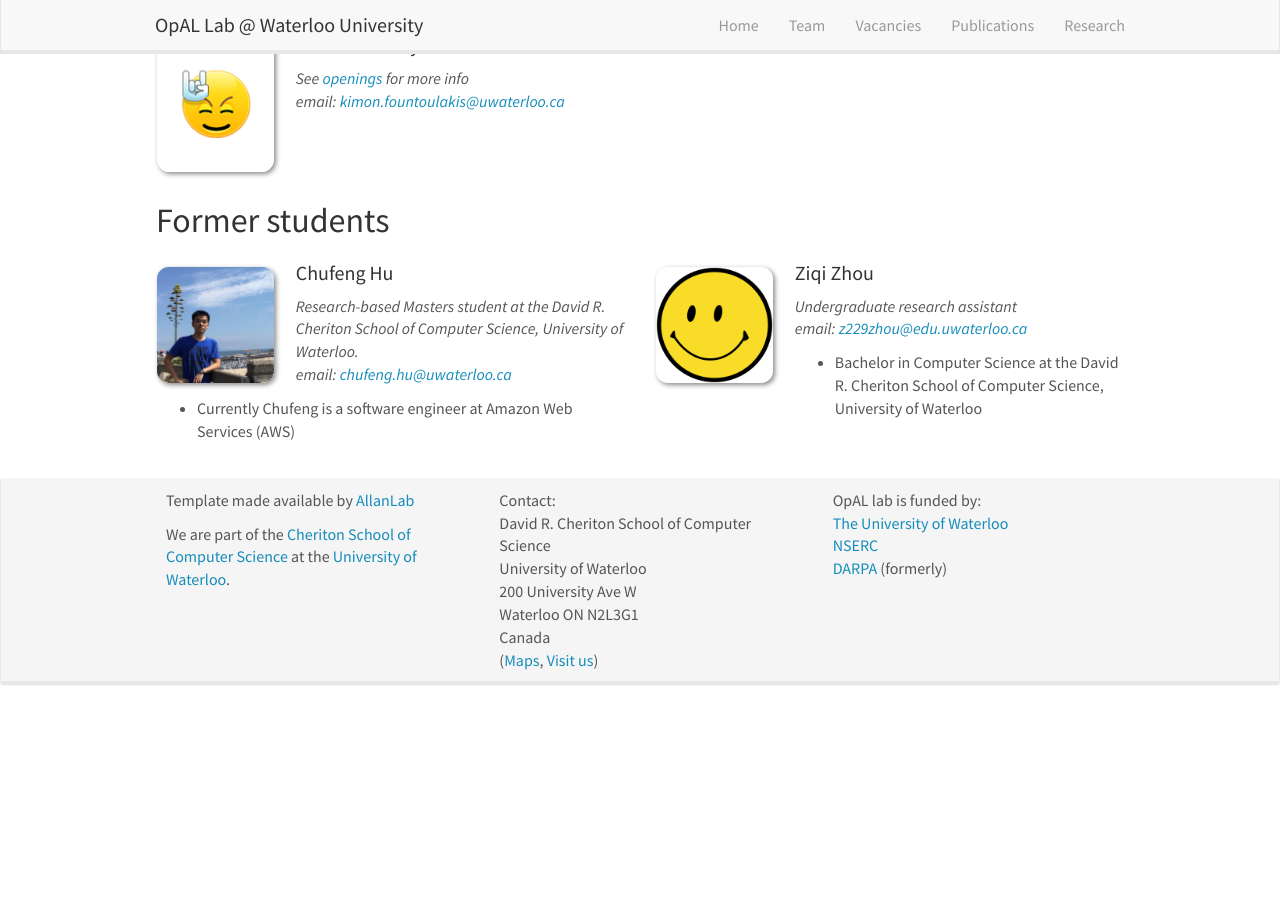
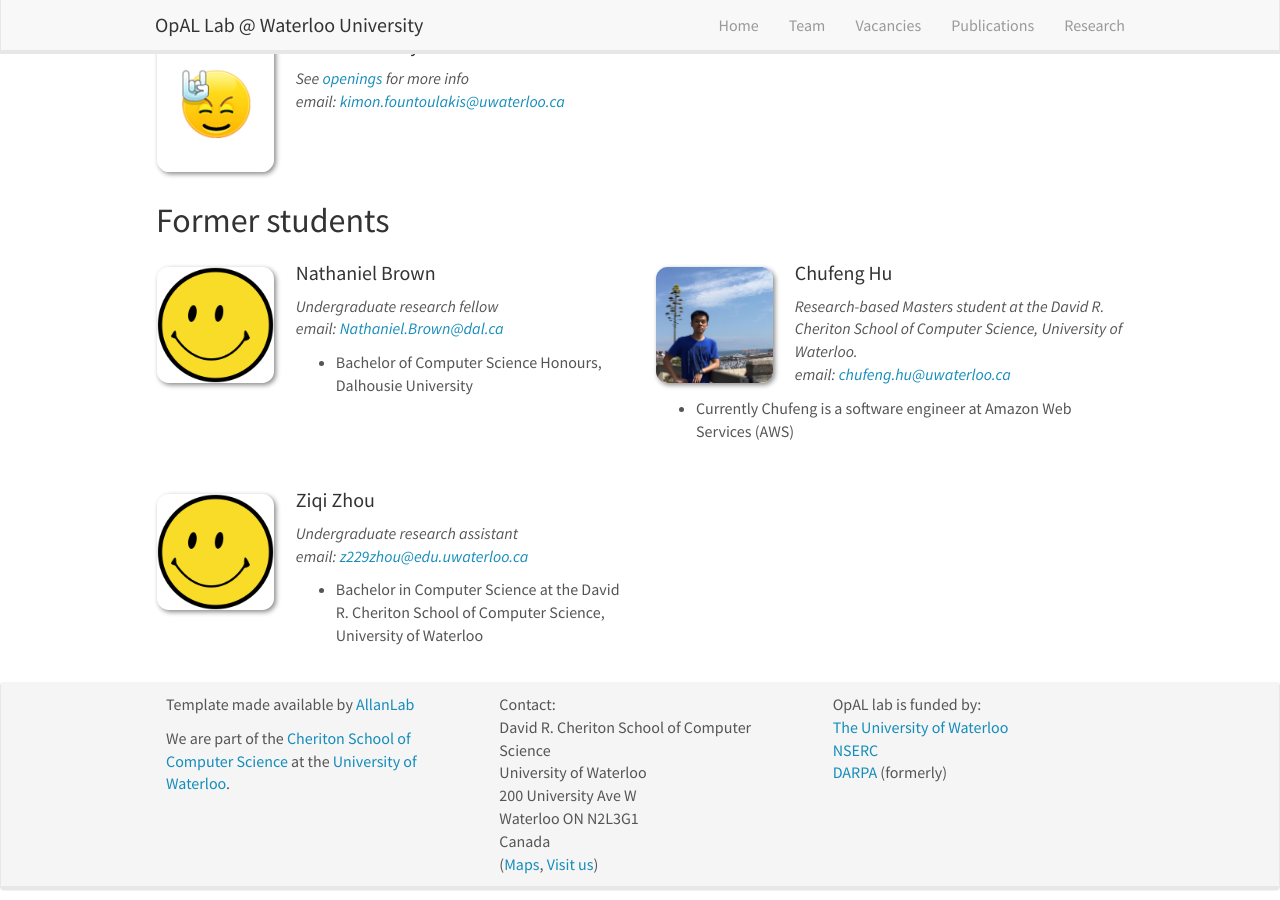
Before and after one commit to opallab/opallab.github.io, a Jekyll site: the page built from _pages/team.md, in a window 1280 px wide and 900 px high, scrolled down 1358 px. Built offline with Jekyll 4.4.1, drawn with Linux system fonts in a browser that asks for light colours; nearby versions of some CDN libraries; before the commit the page ends 2065 px from its top, so only the background shows below that.

```diff
--- a/_data/former_members.yml
+++ b/_data/former_members.yml
@@ -1,3 +1,11 @@
+- name: Nathaniel Brown
+  photo: no-pic.png
+  duration: January 2021 - May 2021
+  info: Undergraduate research fellow
+  email: Nathaniel.Brown@dal.ca
+  number_educ: 1
+  education1: Bachelor of Computer Science Honours, Dalhousie University
+
 - name: Chufeng Hu
   photo: chufeng.jpg
   duration: Winter 2019 - Winter 2020
```
